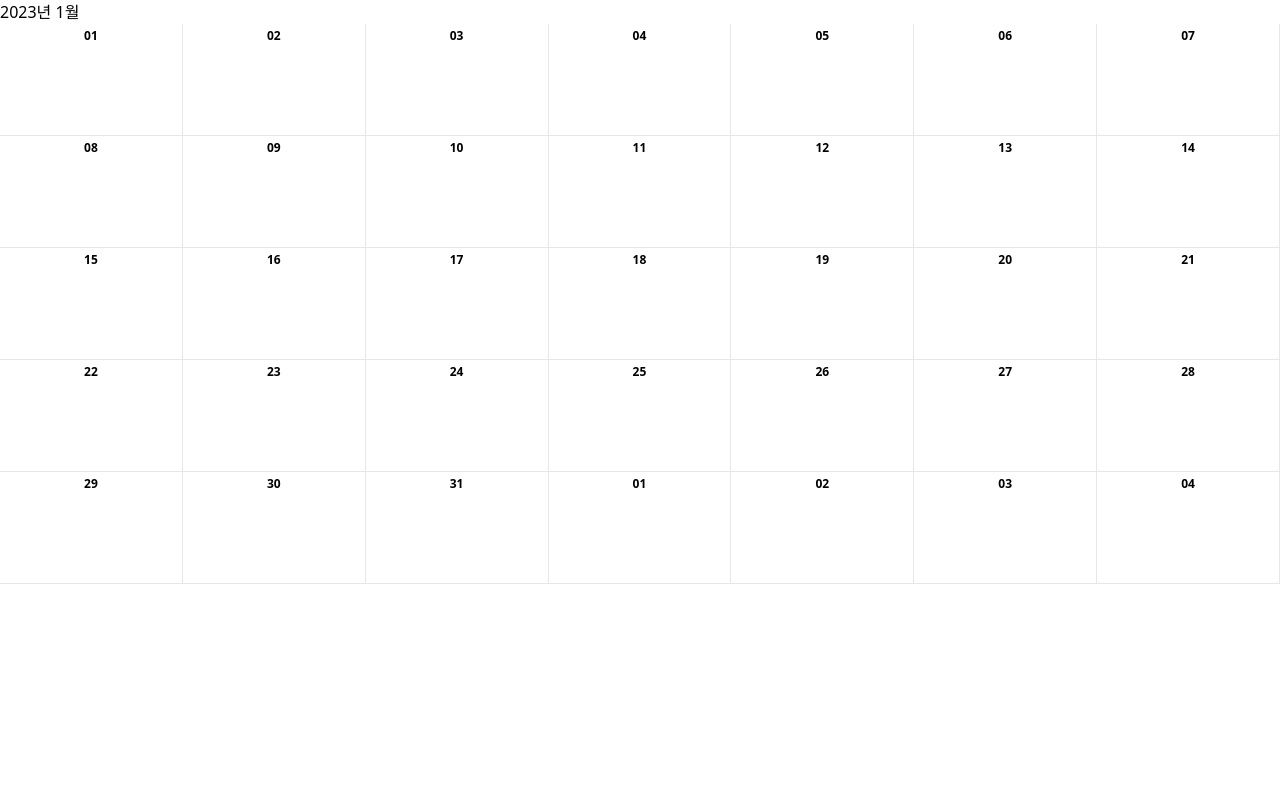
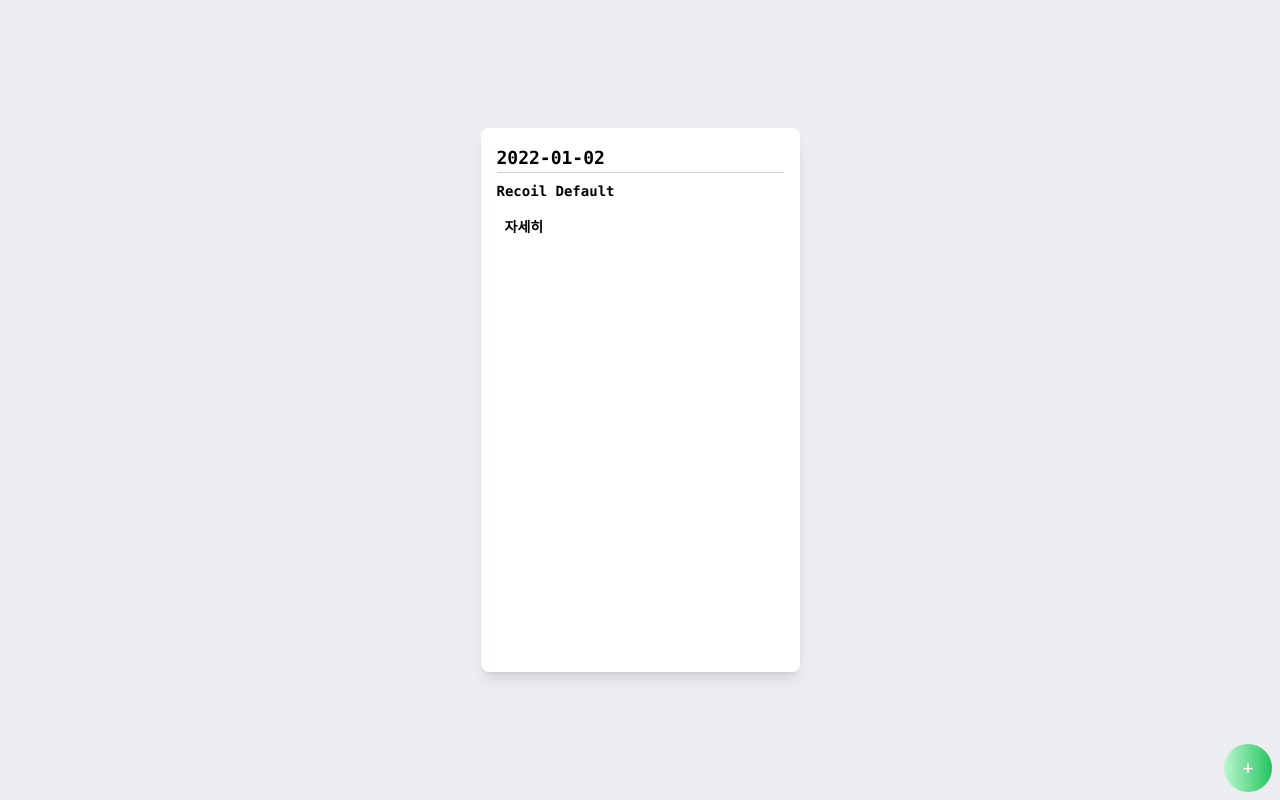
Before and after one commit to onejuice98/juiceplan, a React (Create React App) app: page /diary in a window 1280 px wide. Built offline with nearby package versions, Linux system fonts and the light colour scheme.

Commit message:
diary_da :

```diff
--- a/src/App.tsx
+++ b/src/App.tsx
@@ -10,6 +10,7 @@ const App = () => {
       <Route path="/" element={<Main />} />
       <Route path="/diary" element={<Diary />} />
       <Route path="/diary/:dayId" element={<DayDiary />} />
+      <Route path="/diary/show/:dayId" />
     </Routes>
   );
 };
--- a/src/components/diary/editor/ItemList.tsx
+++ b/src/components/diary/editor/ItemList.tsx
@@ -1,6 +1,7 @@
 import { Reorder } from "framer-motion";
 import { useState } from "react";
 import { useForm } from "react-hook-form";
+import { useNavigate } from "react-router-dom";
 import { useRecoilState, useRecoilValue } from "recoil";
 import {
   diaryContent,
@@ -26,8 +27,8 @@ interface IEditor {
   day: string | undefined; // yyyy-MM-dd
 }
 /**
- * Editor의 중하단부, context의 List를 더하거나 CSS를 수정한다. 내용을 추가 할 수 있다.
- * @returns Item List 가 출력 (Item -> 내용)
+ * Editor의 핵심!, context의 List를 더하거나 CSS를 수정한다. 내용을 추가 할 수 있다.
+ * @returns Item List 가 출력 (Item -> 내용) / Save button(twice) -> 메인 페이지로
  */
 const ItemList = ({ day }: IEditor) => {
   const { register, setValue, handleSubmit, getValues } = useForm();
@@ -43,7 +44,7 @@ const ItemList = ({ day }: IEditor) => {
   const template = useRecoilValue<string | undefined>(resultTemplate);
   const [diary, setDiary] = useRecoilState<diaryContentType[]>(diaryContent);
   const [submitNums, setSubmitNums] = useState(0);
-
+  const navigate = useNavigate();
   const onPlusClick = () => {
     setItemId((prev) => prev + 1);
     setStyle([...style, { textSize: "text-base", textColor: "", textBg: "" }]);
@@ -96,8 +97,12 @@ const ItemList = ({ day }: IEditor) => {
         template: template,
       };
       setDiary(copyDiary);
+      console.log(diary);
     }
-    if (submitNums > 1) setSubmitNums(0);
+    if (submitNums > 1) {
+      setSubmitNums(0);
+      navigate("/diary");
+    }
   };
   return (
     <form onSubmit={handleSubmit(onValid)} className="flex flex-col gap-2">
--- a/src/pages/Diary/DayDiary.tsx
+++ b/src/pages/Diary/DayDiary.tsx
@@ -35,9 +35,9 @@ const DayDiary = () => {
         </div>
         <div className="w-[calc(50vw-1px)] h-[calc(100vh-64px)]">
           <img
-            src={isApply ? template : templateImg}
+            src={template}
             className={`${
-              templateImg === "" && "hidden"
+              !isApply && "hidden"
             } flex justify-center items-center absolute overflow-hidden z-[-1] w-[inherit] h-[inherit]`}
           />
           <Editor day={dayId} />
--- a/src/pages/Diary/index.tsx
+++ b/src/pages/Diary/index.tsx
@@ -1,89 +1,83 @@
-import {
-  addDays,
-  addMonths,
-  format,
-  startOfDay,
-  startOfMonth,
-  startOfWeek,
-  subMonths,
-} from "date-fns";
-import { endOfMonth } from "date-fns";
 import { useState } from "react";
-import { Link } from "react-router-dom";
+import { Link, useNavigate } from "react-router-dom";
+import { useRecoilState } from "recoil";
+import Divider from "../../components/common/Divider";
+import GrayText from "../../components/common/GrayText";
+import JuiceFont from "../../components/common/JuiceFont";
+import { diaryContent, diaryContentType } from "../../recoil/diary";
 
 const Diary = () => {
-  const today = new Date();
-  const YEAR = today.getFullYear();
-  const MONTH = today.getMonth() + 1;
+  const [isPlusButton, setIsPlusButton] = useState(false);
+  const [date, setDate] = useState<string>("");
+  const diary = useRecoilState<diaryContentType[]>(diaryContent);
+  const navigate = useNavigate();
+  return (
+    <div className="h-full bg-gray-300/[0.4]">
+      <div className="flex h-[100vh] gap-6 justify-center items-center">
+        {diary[0].map((value) => (
+          <div
+            className="flex flex-col w-[calc(25vw-1px)] h-[calc(68vh)] rounded-lg bg-white shadow-lg p-4"
+            key={value.day}
+          >
+            <JuiceFont isBig isBold>
+              {value.day}
+            </JuiceFont>
+            <Divider />
+            <JuiceFont isSmall isBold others="my-2">
+              {value.title}
+            </JuiceFont>
+            <img
+              src={value.template}
+              className={`${
+                !value.template && "hidden"
+              } flex justify-center items-center overflow-hidden w-[inherit] h-[inhrerit] rounded-sm shadow-md`}
+            />
+            <div className="flex flex-col mt-2 px-2">
+              {value.content.map(
+                (context, idx) =>
+                  idx < 3 && (
+                    <GrayText key={context.id}>{context.context}</GrayText>
+                  )
+              )}
+              {value.content && (
+                <Link to={`/diary/${value.day}`}>
+                  <JuiceFont isSmall isBold>
+                    자세히
+                  </JuiceFont>
+                </Link>
+              )}
+            </div>
+          </div>
+        ))}
+      </div>
 
-  const monthSP = startOfMonth(today);
-  const monthRP = endOfMonth(monthSP);
-
-  const addWeek = (today: Date) => {
-    let date = startOfWeek(startOfDay(today));
-
-    return () => {
-      const week = [...Array(7)].map((_, index) => addDays(date, index));
-      date = addDays(week[6], 1);
-      return week;
-    };
-  };
-  const addMonth = (today: Date) => {
-    let month = [];
-    let date = today;
-
-    const weekGen = addWeek(startOfMonth(date));
-    const endDate = startOfDay(endOfMonth(date));
-    month.push(weekGen());
-
-    while (lastDayOfRange(month) < endDate) {
-      month.push(weekGen());
-    }
-    const range = month;
-    month = [];
-    date = addDays(lastDayOfRange(range), 1);
-    return range;
-  };
-  const lastDayOfRange = (range: any) => {
-    return range[range.length - 1][6];
-  };
-
-  const [currentDate, setCurrentDate] = useState(new Date());
-  const [selectedDate, setSelectedDate] = useState(new Date());
-  const data = addMonth(currentDate);
-
-  const nextMonth = () => {
-    setCurrentDate(addMonths(currentDate, 1));
-  };
-  const prevMonth = () => {
-    setCurrentDate(subMonths(currentDate, 1));
-  };
-  return (
-    <div>
-      <div>
-        {YEAR}년 {MONTH}월
-      </div>
-      {data.map((week, weekIdx) => (
-        <div className="grid grid-cols-7" key={weekIdx}>
-          {week.map((day, dayIdx) => (
-            <div
-              onClick={() => setSelectedDate(day)}
-              className={`h-28 flex flex-col items-center border-b border-r`}
-              key={dayIdx}
+      <button
+        onClick={() => {
+          setIsPlusButton((prev) => !prev);
+        }}
+        className="absolute flex justify-center items-center z-2 bottom-2 right-2 w-12 h-12 rounded-full bg-gradient-to-r from-green-200 to-green-500  text-white text-xl"
+      >
+        +
+      </button>
+      {isPlusButton && (
+        <div className="absolute w-40 h-30 rounded-md bg-gray-400/[0.5] bottom-16 right-2">
+          <form className="flex flex-col p-2 gap-2">
+            <GrayText> 날짜 입력 </GrayText>
+            <input
+              type="date"
+              required
+              onChange={(event) => setDate(event.currentTarget.value)}
+              className="border-none rounded-md shadow-sm h-6 w-full"
+            />
+            <button
+              onClick={() => navigate(`/diary/${date}`)}
+              className="w-full h-8 bg-green-200 rounded-md shadow-md hover:bg-green-400"
             >
-              <Link
-                to={format(currentDate, "yyyy-MM") + "-" + format(day, "dd")}
-              >
-                <div
-                  className={`flex text-xs font-bold  h-6 w-6 justify-center items-center cursor-pointer`}
-                >
-                  {format(day, "dd")}
-                </div>
-              </Link>
-            </div>
-          ))}
+              생성
+            </button>
+          </form>
         </div>
-      ))}
+      )}
     </div>
   );
 };
```
